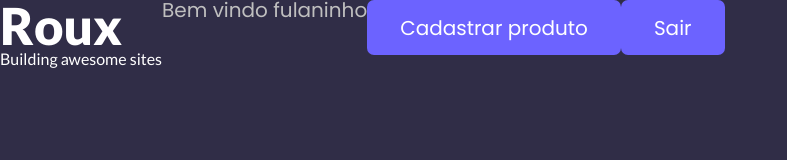
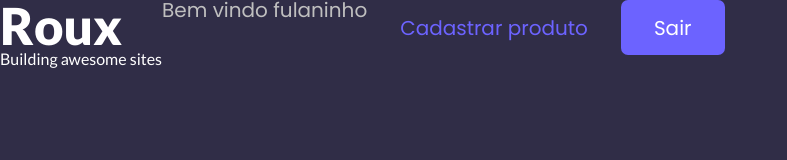
Before and after one commit to tgosgoncalves/e-commerce, a plain HTML site: page index.html in a window 1280 px wide. In both pictures the pointer is over the button "Cadastrar produto". Shown: the whole page, without its empty margins (0-787 px from the left). Drawn offline with Linux system fonts and the light colour scheme.

Commit message:
efeito nos botões

```diff
--- a/styles/reset.css
+++ b/styles/reset.css
@@ -53,3 +53,7 @@ a{
 *{
     font-family: 'Poppins', sans-serif;
 }
+
+botton{
+    cursor: pointer;
+}
--- a/styles/styles.css
+++ b/styles/styles.css
@@ -38,4 +38,10 @@ display: flex;
     align-items: center;
     border-radius: 7px;
     border: none;
+    transition-duration: 300ms;
+
 }
+.botton:hover{
+    background-color: transparent;
+    color: #6c63ff;
+}
```
